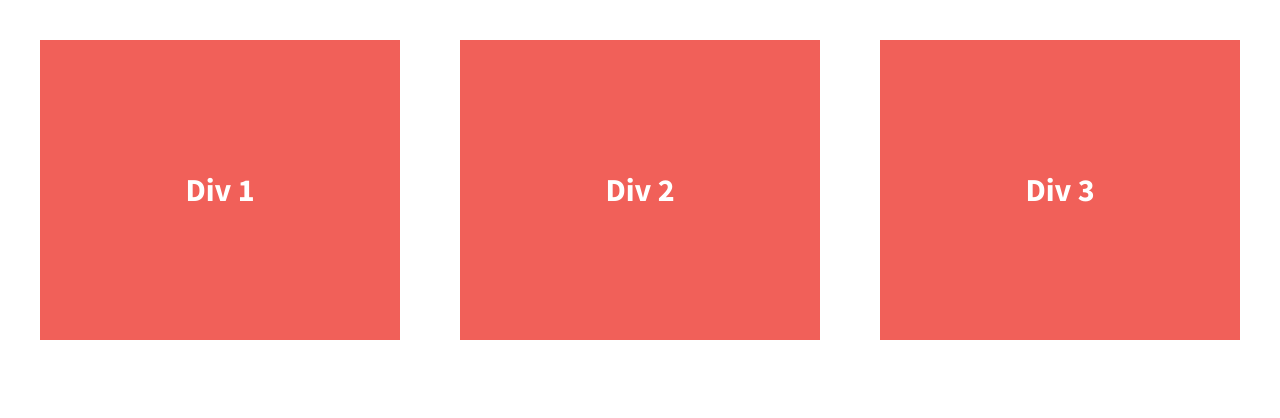
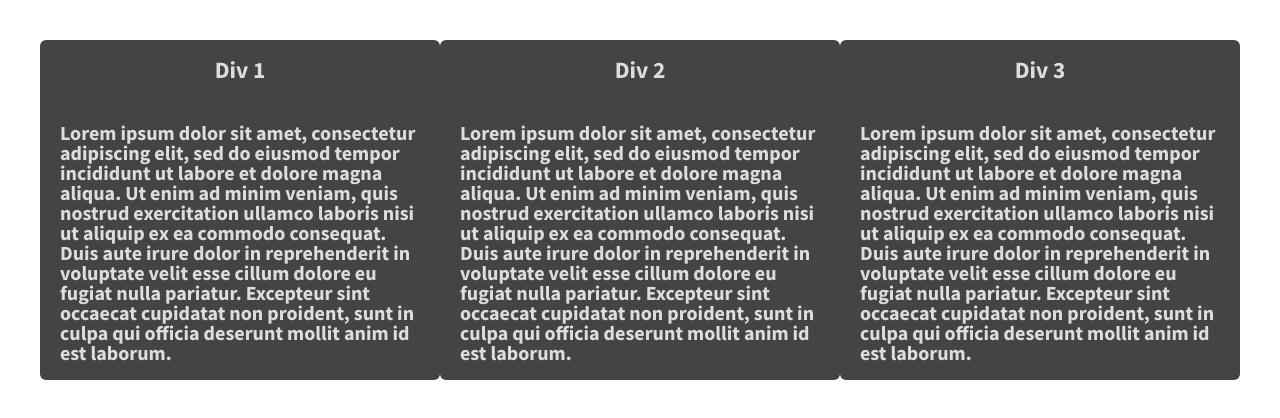
Before and after one commit to Corey-Spencer/07.01-206-divs-flexbox, a plain HTML site: page index.html in a window 1280 px wide. Drawn offline with nearby package versions, Linux system fonts and the light colour scheme.

Commit message:
Add content to divs and add some styles

```diff
--- a/css/main.css
+++ b/css/main.css
@@ -117,16 +117,21 @@ body {
 
 .div-1, .div-2, .div-3 {
   /*give the divs a width of 30%, add display:flex, set justify-content and align-items to center*/
-  color: #fff;
-  line-height: 1.5em;
-  font-size: 1.6em;
-  background-color: #f16059;
+  color: #ddd;
+  line-height: 1em;
+  font-size: 1em;
+  background-color: #444;
   height: 300px;
   display: flex;
   width: 30%;
   justify-content: center;
   align-items: center;
+  flex-direction: column;
+  padding: 1em;
+  border-radius: .3em;
 }
+
+
 
 
 
--- a/index.html
+++ b/index.html
@@ -23,13 +23,16 @@
 
         <section class="wrapper">
             <div class="div-1">
-                Div 1
+                <h3>Div 1</h3>
+                <p>Lorem ipsum dolor sit amet, consectetur adipiscing elit, sed do eiusmod tempor incididunt ut labore et dolore magna aliqua. Ut enim ad minim veniam, quis nostrud exercitation ullamco laboris nisi ut aliquip ex ea commodo consequat. Duis aute irure dolor in reprehenderit in voluptate velit esse cillum dolore eu fugiat nulla pariatur. Excepteur sint occaecat cupidatat non proident, sunt in culpa qui officia deserunt mollit anim id est laborum.</p>
             </div>
             <div class="div-2">
-                Div 2
+                <h3>Div 2</h3>
+                <p>Lorem ipsum dolor sit amet, consectetur adipiscing elit, sed do eiusmod tempor incididunt ut labore et dolore magna aliqua. Ut enim ad minim veniam, quis nostrud exercitation ullamco laboris nisi ut aliquip ex ea commodo consequat. Duis aute irure dolor in reprehenderit in voluptate velit esse cillum dolore eu fugiat nulla pariatur. Excepteur sint occaecat cupidatat non proident, sunt in culpa qui officia deserunt mollit anim id est laborum.</p>
             </div>
             <div class="div-3">
-                Div 3
+                <h3>Div 3</h3>
+                <p>Lorem ipsum dolor sit amet, consectetur adipiscing elit, sed do eiusmod tempor incididunt ut labore et dolore magna aliqua. Ut enim ad minim veniam, quis nostrud exercitation ullamco laboris nisi ut aliquip ex ea commodo consequat. Duis aute irure dolor in reprehenderit in voluptate velit esse cillum dolore eu fugiat nulla pariatur. Excepteur sint occaecat cupidatat non proident, sunt in culpa qui officia deserunt mollit anim id est laborum.</p>
             </div>
         </section>
 
```
